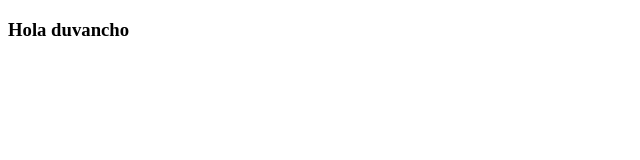
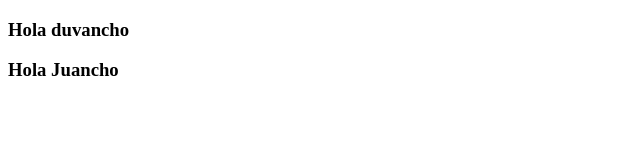
Before and after one commit to iDuvancho303/code_wars, a plain HTML site: page index.html in a window 1280 px wide. Shown: the whole page, without its empty margins (0-640 px from the left). Drawn offline with Linux system fonts and the light colour scheme.

Commit message:
adding more code

```diff
--- a/index.html
+++ b/index.html
@@ -9,5 +9,6 @@
 </head>
 <body>
     <h3>Hola duvancho</h3>
+    <h3>Hola Juancho</h3>
 </body>
 </html>
```
